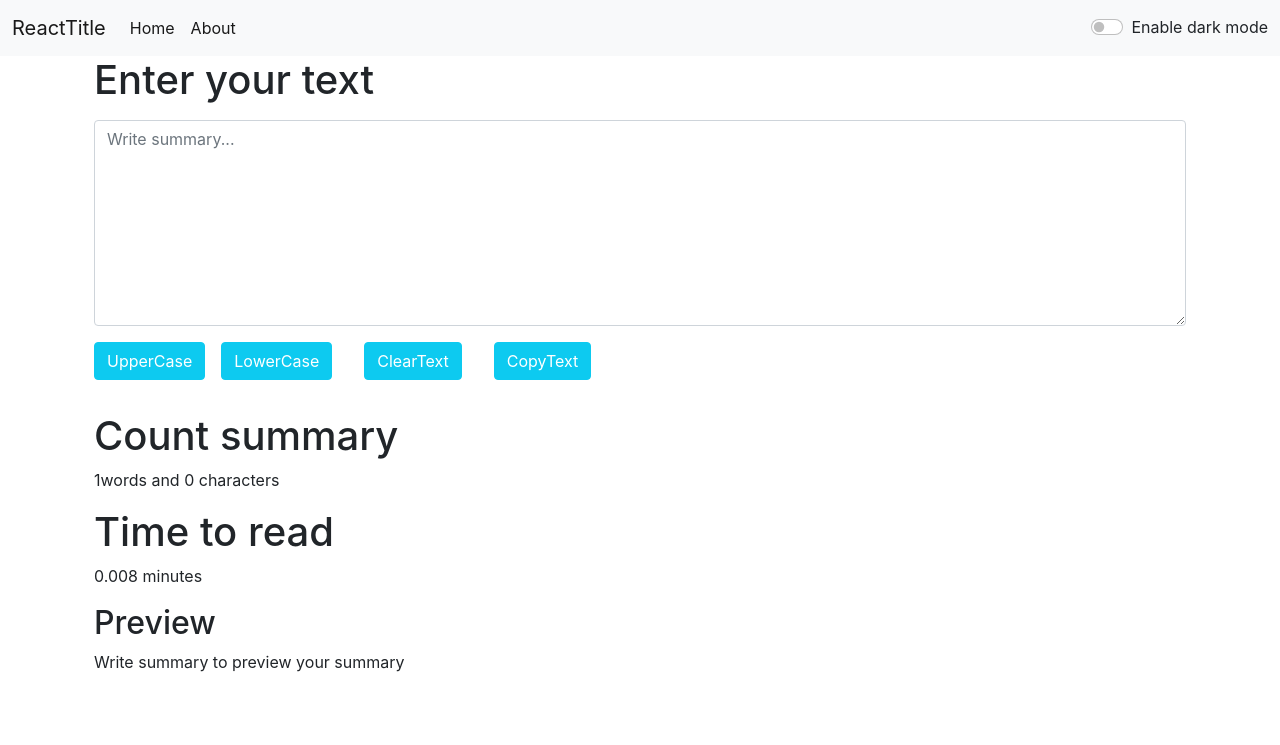
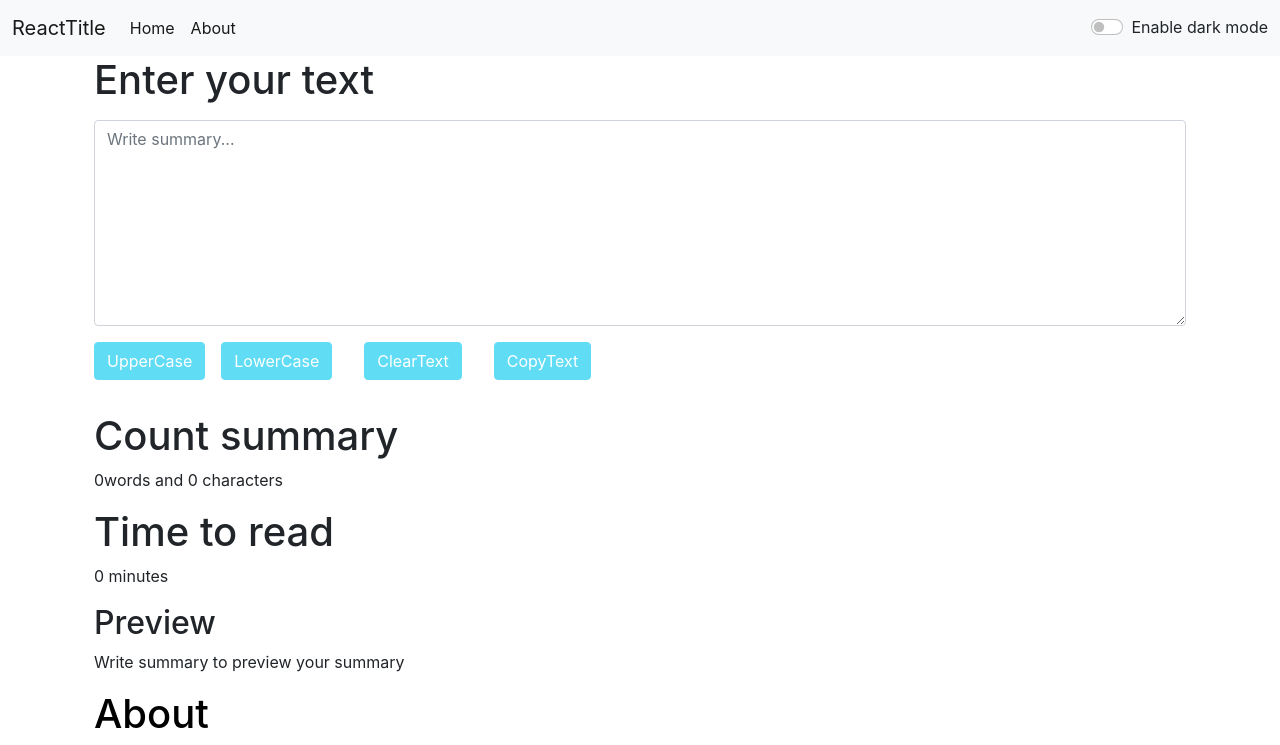
Before and after one commit to Iqra562/learningreactjs, a React (Create React App) app: page / in a window 1280 px wide. Shown: the top 745 px of the page. Built offline with nearby package versions, Linux system fonts and the light colour scheme.

Commit message:
word counter completed

```diff
--- a/package.json
+++ b/package.json
@@ -6,9 +6,11 @@
     "@testing-library/jest-dom": "^5.17.0",
     "@testing-library/react": "^13.4.0",
     "@testing-library/user-event": "^13.5.0",
+    "dom": "^0.0.3",
     "react": "^18.2.0",
     "react-dom": "^18.2.0",
     "react-scripts": "5.0.1",
+    "router": "^1.3.8",
     "web-vitals": "^2.1.4"
   },
   "scripts": {
@@ -34,5 +36,8 @@
       "last 1 firefox version",
       "last 1 safari version"
     ]
+  },
+  "devDependencies": {
+    "react-router-dom": "^6.15.0"
   }
 }
--- a/src/App.js
+++ b/src/App.js
@@ -3,6 +3,7 @@ import './App.css';
 import Navbar  from './components/Navbar';
 import Alert from './components/alert';
 import Form from './components/form';
+import About from './components/about';
 function App() {
  const [btntext,changetext] = useState('Enable dark mode');
  const [alert,setalert] = useState(null);
@@ -39,8 +40,7 @@ function App() {
    <Alert alert={alert}/>
  <div className="container">
    <Form heading="Enter your text"  mode={mode}/>
-   {/* <About/> */}
-
+<About/>
  </div>
    </>
   );
--- a/src/components/Navbar.js
+++ b/src/components/Navbar.js
@@ -1,4 +1,5 @@
 import React from "react";
+
 export default function Navbar(props){
     return(
         <nav className={`navbar navbar-expand-lg navbar-${props.mode} bg-${props.mode}`}>
@@ -10,10 +11,10 @@ export default function Navbar(props){
           <div className="collapse navbar-collapse" id="navbarSupportedContent">
             <ul className="navbar-nav me-auto mb-2 mb-lg-0">
               <li className="nav-item">
-                <a className="nav-link active" aria-current="page" href="/">Home</a>
+                <a className="nav-link active" aria-current="page" to="/">Home</a>
               </li>
               <li className="nav-item">
-                <a className="nav-link active" href="/">About</a>
+                <a className="nav-link active" to="/about">About</a>
               </li>
 
             </ul>
--- a/src/components/form.js
+++ b/src/components/form.js
@@ -32,19 +32,23 @@ export default function Form(props){
     <h1>{props.heading}</h1>
     <div className = "mb-3 my-3">
         <textarea className="form-control" id="text"  value={Text} placeholder="Write summary..."  onChange={ChangeFunction} rows="8"></textarea>
-        <button className="btn btn-info my-3 text-white" onClick={UppreCaseFunction}>UpperCase</button>
-        <button className="btn btn-info mx-3 text-white" onClick={LowerCaseFunction}>LowerCase</button>
-        <button className="btn btn-info mx-3 text-white" onClick={ClearTextFunction}>ClearText</button>
-        <button className="btn btn-info mx-3 text-white" onClick={CopyTextFunction}>CopyText</button>
+        <button disabled = {Text.length ===0} className="btn btn-info my-3 text-white" onClick={UppreCaseFunction}>UpperCase</button>
+        <button disabled = {Text.length ===0} className="btn btn-info mx-3 text-white" onClick={LowerCaseFunction}>LowerCase</button>
+        <button disabled = {Text.length ===0} className="btn btn-info mx-3 text-white" onClick={ClearTextFunction}>ClearText</button>
+        <button disabled = {Text.length ===0} className="btn btn-info mx-3 text-white" onClick={CopyTextFunction}>CopyText</button>
 
 
     </div>
  </div>
  <div className={`container  text-${props.mode ==='light'?'dark':'light'}`}>
     <h1>Count  summary</h1>
-    <p> {Text.trim().split(" ").length}words and  {Text.trim().length} characters</p>
+    <p> {Text.trim().split(/\s+/).filter((element)=>{
+        return element.length !== 0;
+    }).length}words and  {Text.trim().replace(/\s/g, '').length} characters</p>
     <h1>Time to read</h1>
-    <p>{0.008 * Text.trim().split(" ").length} minutes</p>
+    <p>{0.008 * Text.trim().split(/\s+/).filter((element)=>{
+      return element.length !== 0;
+    }).length} minutes</p>
     <h2>Preview</h2>
     <p>{Text.length > 0 ? Text:'Write summary to preview your summary'}</p>
  </div>
```
Also changed, not shown: 1 other file (tests, documents, lock files or other folders).
